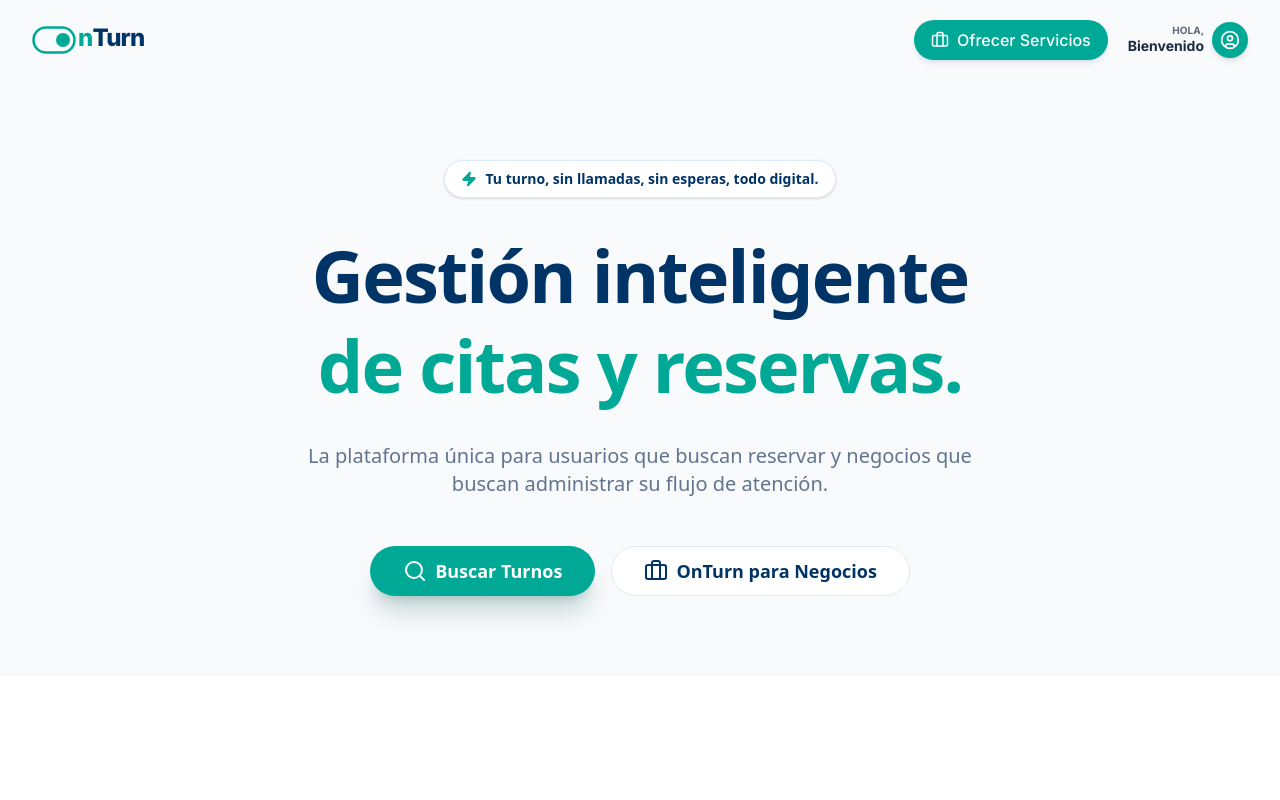
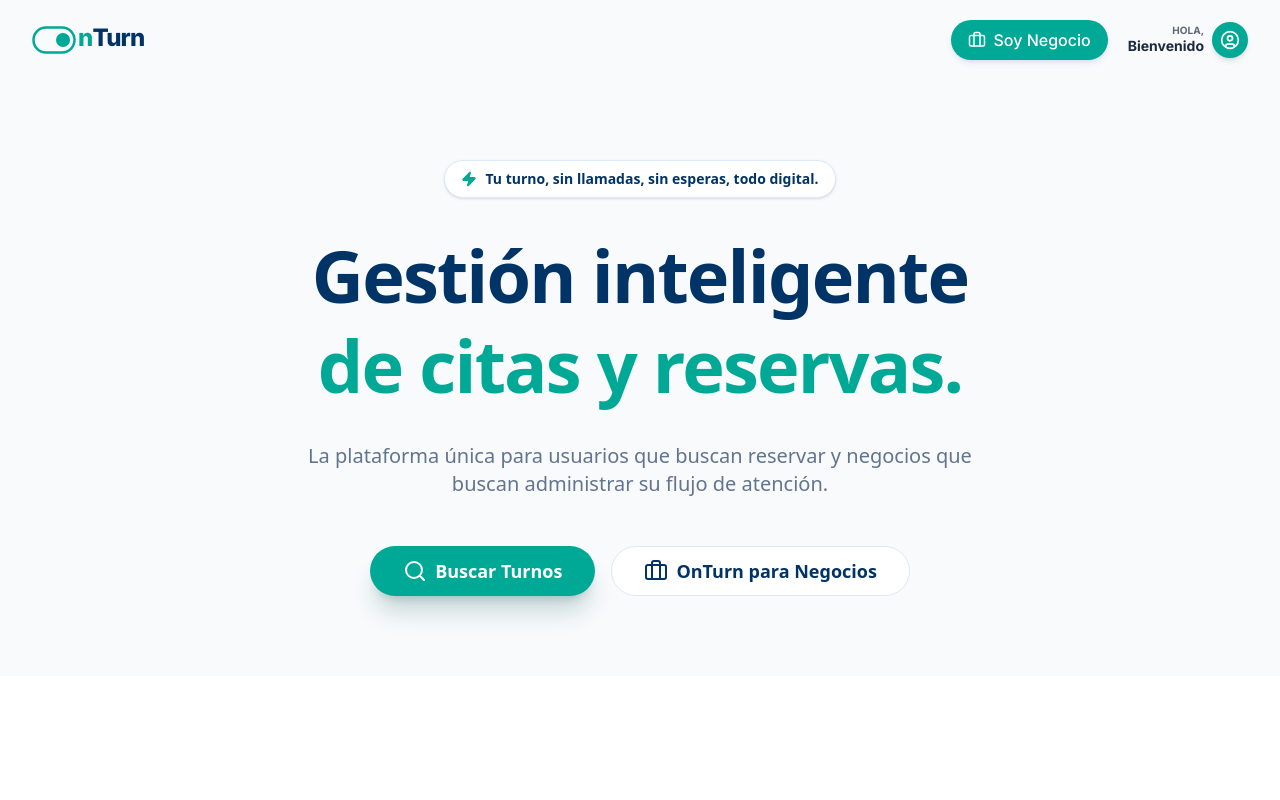
Before and after one commit to eltimoteyo/onturn-app, a Next.js app: page / in a window 1280 px wide. Shown: the top 800 px of the page. Built offline with nearby package versions, Linux system fonts and the light colour scheme; no server answers.

Commit message:
style(header): shorten CTA text to 'Soy Negocio'

```diff
--- a/components/shared/Header.tsx
+++ b/components/shared/Header.tsx
@@ -182,7 +182,7 @@ export function Header() {
                   <Link href="/registro-negocio">
                     <Button variant="default" className="rounded-full shadow-md hover:shadow-lg transition-all gap-2 bg-[#00A896] hover:bg-[#008f80] text-white border-transparent px-4 mr-2">
                       <Briefcase size={18} />
-                      <span>Ofrecer Servicios</span>
+                      <span>Soy Negocio</span>
                     </Button>
                   </Link>
                 )}
@@ -270,7 +270,7 @@ export function Header() {
                   <Link href="/registro-negocio">
                     <Button variant="default" className="rounded-full shadow-md hover:shadow-lg transition-all gap-2 bg-[#00A896] hover:bg-[#008f80] text-white border-transparent px-4 mr-2">
                       <Briefcase size={18} />
-                      <span>Ofrecer Servicios</span>
+                      <span>Soy Negocio</span>
                     </Button>
                   </Link>
                 )}
```
